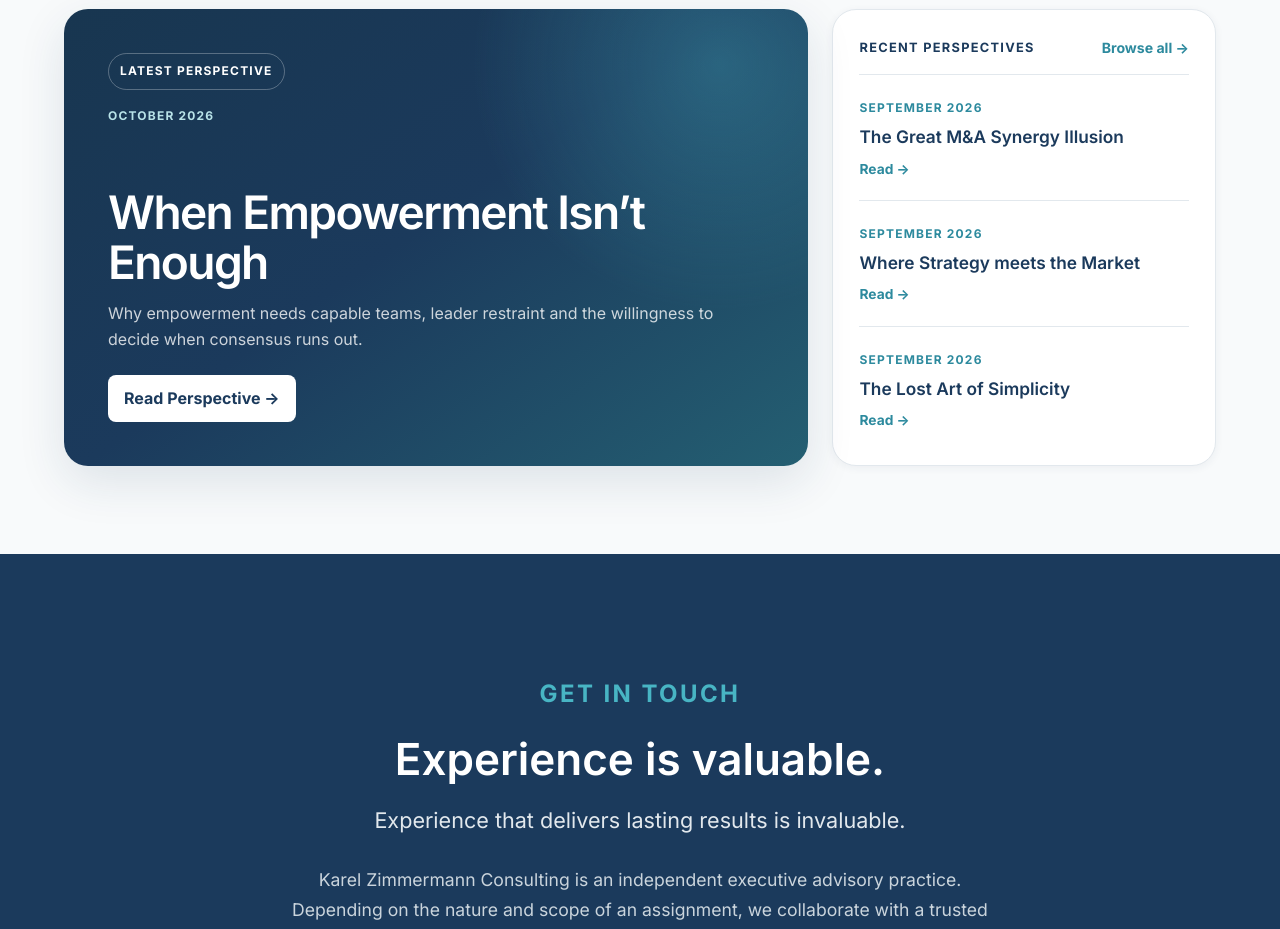
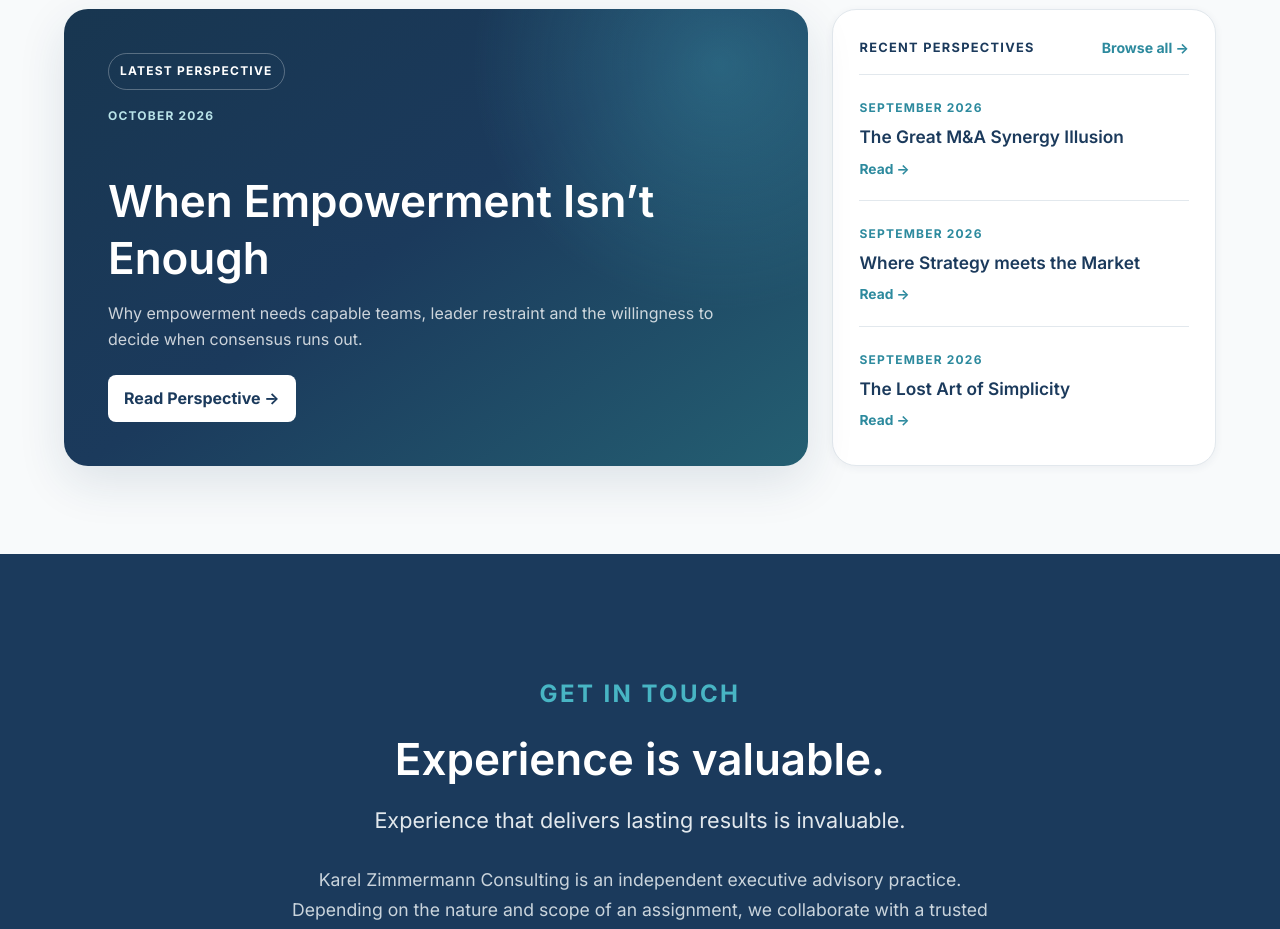
Before and after one commit to stephanzimm/KZ-consulting, a plain HTML site: page index.html in a window 1280 px wide. Shown: the part 4840-5769 px from the top of the page. Drawn offline with Linux system fonts and the light colour scheme.

Commit message:
Align featured Perspective heading scale

```diff
--- a/styles.css
+++ b/styles.css
@@ -820,9 +820,9 @@ img {
     margin-top: auto;
     padding-top: 44px;
     color: var(--white);
-    font-size: clamp(1.9rem, 3.6vw, 3.2rem);
-    line-height: 1.08;
-    letter-spacing: -0.035em;
+    font-size: clamp(2rem, 4vw, 2.75rem);
+    line-height: 1.3;
+    letter-spacing: normal;
 }
 
 .perspective-feature p {
@@ -1729,6 +1729,7 @@ img {
 
     .perspective-feature h3 {
         padding-top: 36px;
+        font-size: clamp(1.5rem, 5vw, 2rem);
     }
 
     .perspectives-recent {
```
